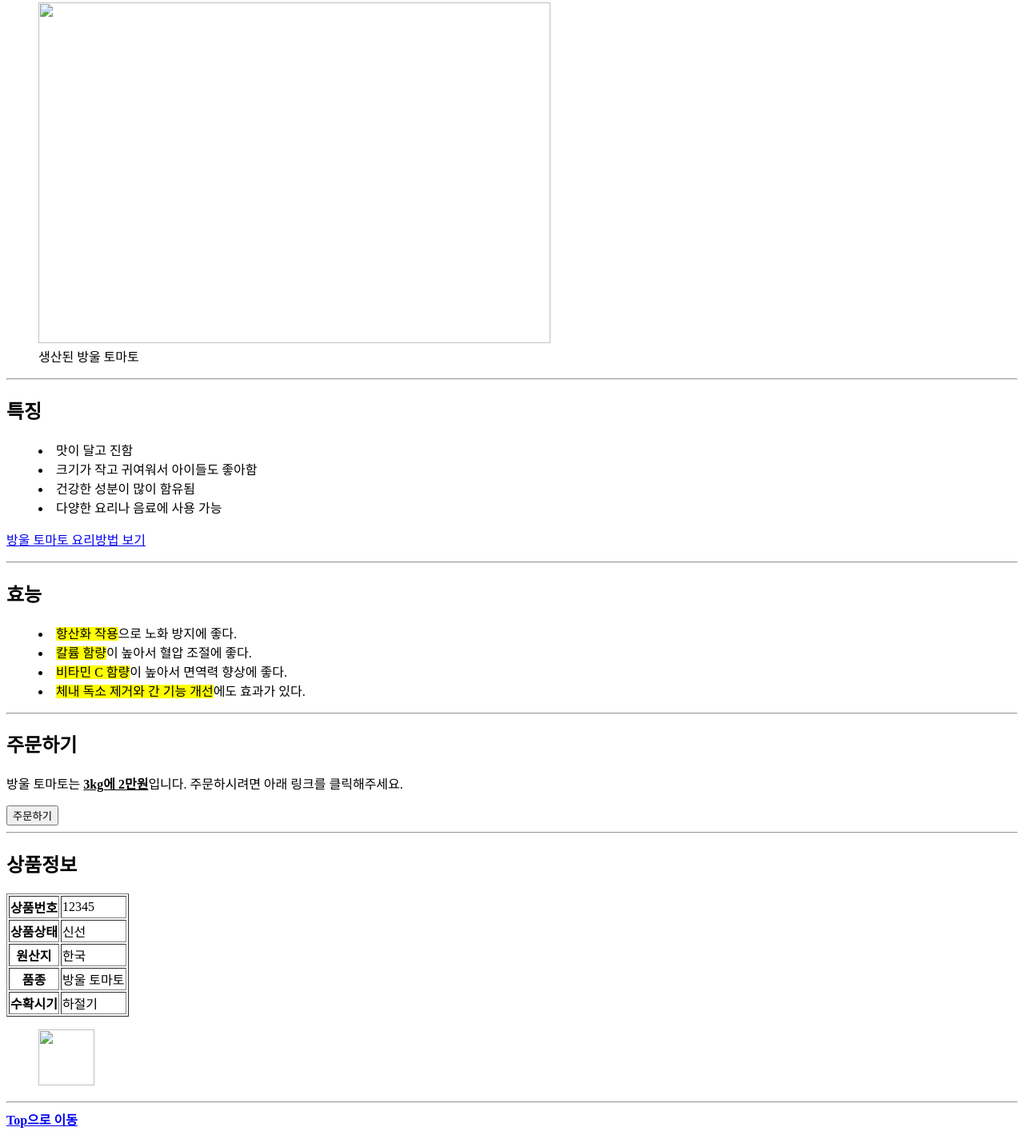
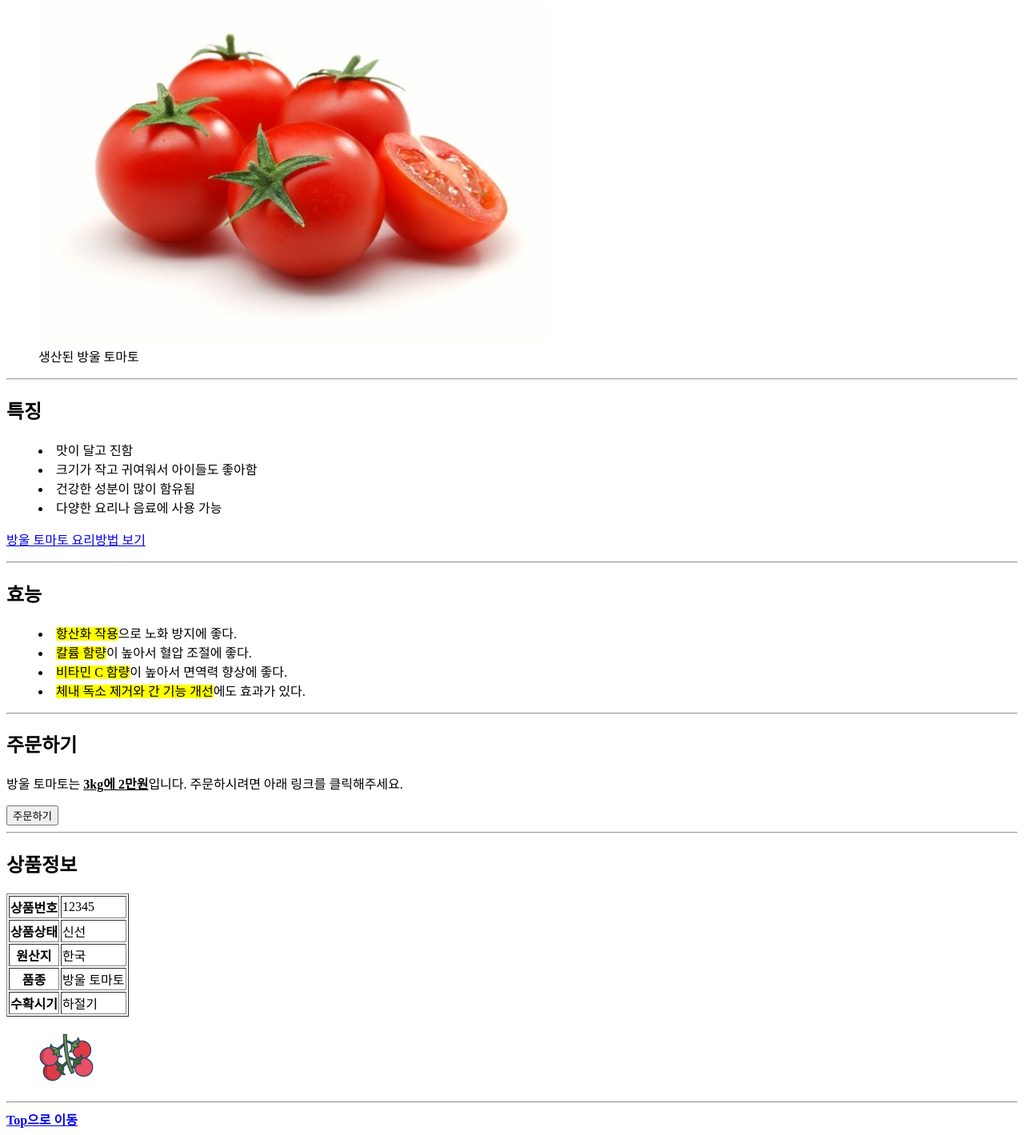
Before and after one commit to HanJeongYeon/WebProgramming, a plain HTML site: page index.html in a window 1280 px wide. Shown: the part 216-1635 px from the top of the page at 80% size. Drawn offline with Linux system fonts and the light colour scheme.

Commit message:
Update index.html

```diff
--- a/index.html
+++ b/index.html
@@ -27,7 +27,7 @@
     <hr>
     <h1>방울 토마토</h1>
     <figure>
-        <img src="images/tomato.jpg" width="640" height="426">
+        <img src="tomato.jpg" width="640" height="426">
         <figcaption>생산된 방울 토마토</figcaption>
     </figure>
     <hr>
@@ -87,7 +87,7 @@
         </tr>
     </table>
     <figure>
-        <img src="images/tomato_1.png" width="70" height="70">
+        <img src="tomato_1.png" width="70" height="70">
     </figure>
     <hr>
     <a href="#top"><strong>Top으로 이동</strong></a>
```
